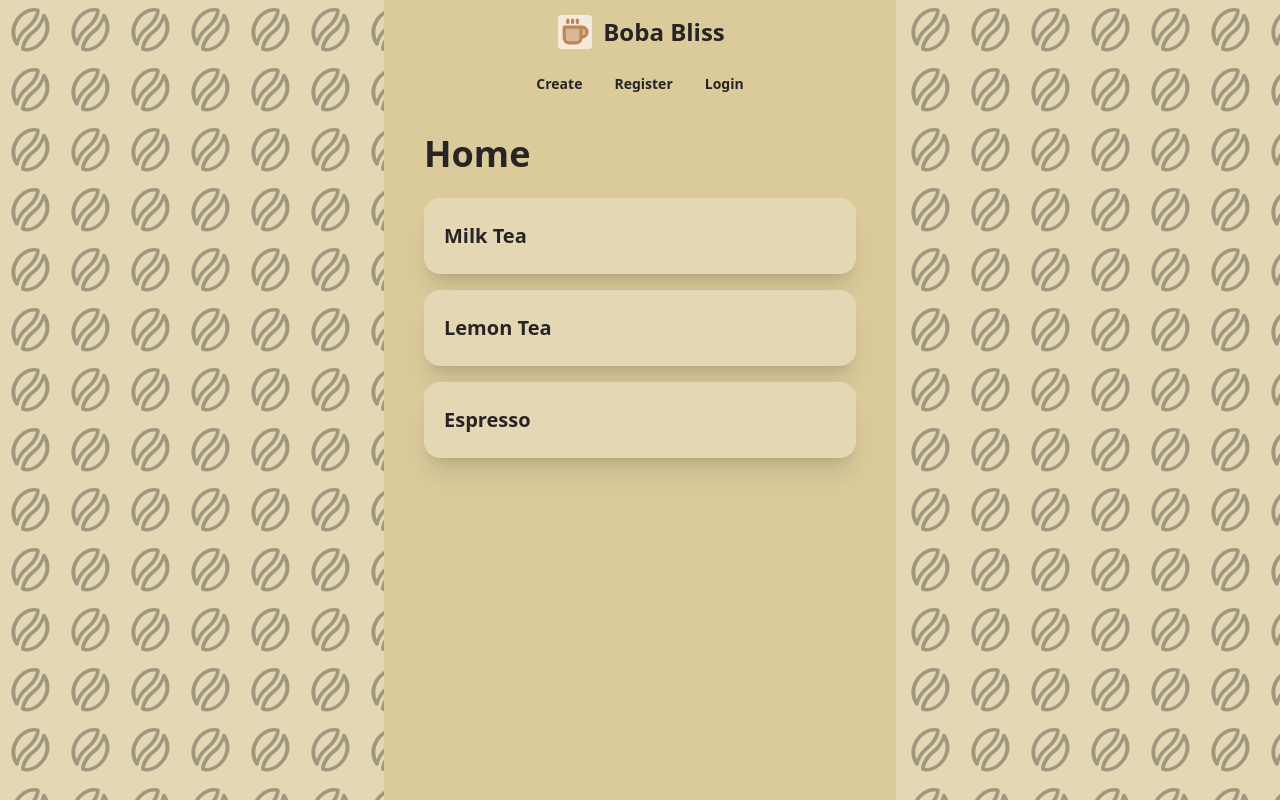
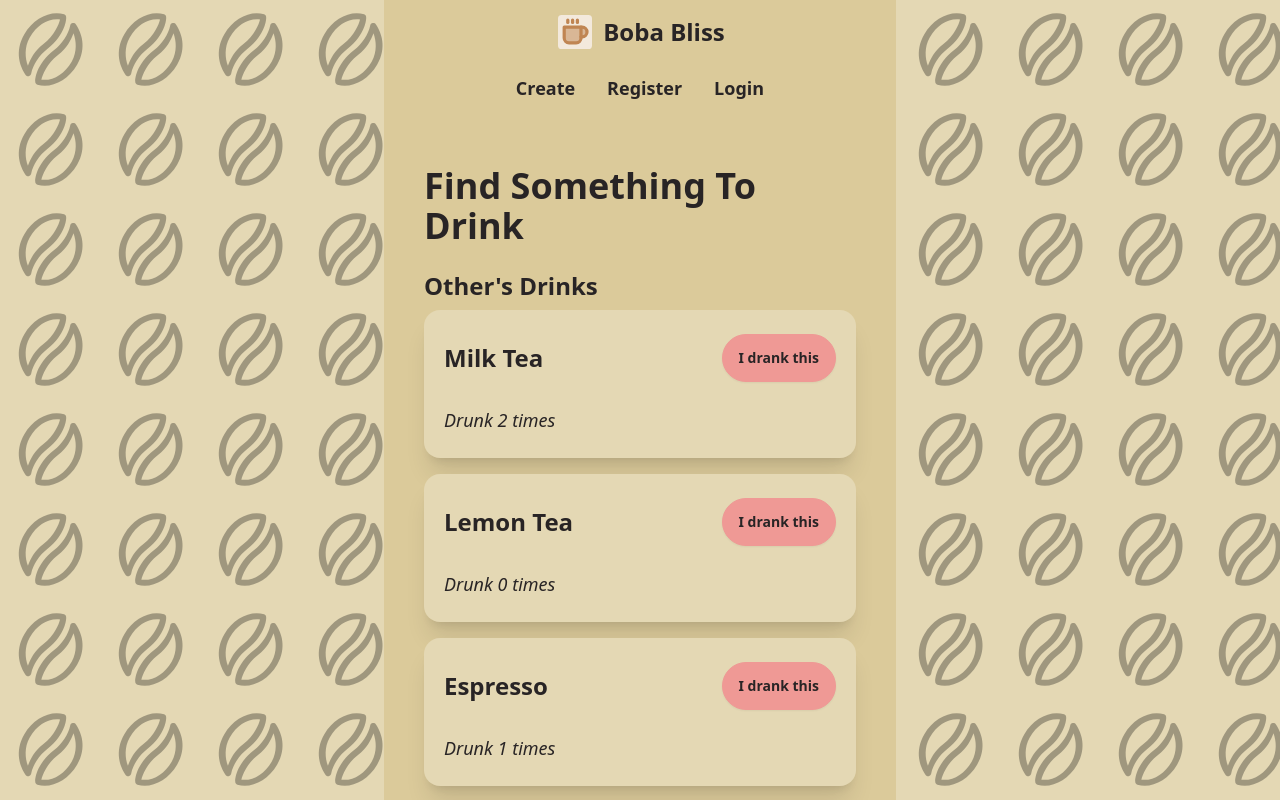
Before and after one commit to leanghok120/Fullstack-Auth, a React (Create React App) app in the folder client/: page / in a window 1280 px wide. Built offline with nearby package versions, Linux system fonts and the light colour scheme.

Commit message:
Add a new component

```diff
--- a/client/src/App.jsx
+++ b/client/src/App.jsx
@@ -30,7 +30,7 @@
       style={{
         backgroundImage: "url('/coffee-bean.svg')",
         backgroundRepeat: "repeat",
-        backgroundSize: "60px 60px",
+        backgroundSize: "100px 100px",
         zIndex: 0,
       }}
     >
--- /dev/null
+++ b/client/src/components/Drink.jsx
@@ -0,0 +1,13 @@
+import React from "react";
+
+export default function Drink({ name, drinks }) {
+  return (
+    <div className="px-5 py-6 bg-base-200 rounded-2xl shadow-xl">
+      <div className="flex justify-between items-center">
+        <h2 className="font-bold text-2xl">{name}</h2>
+        <button className="btn btn-primary rounded-full">I drank this</button>
+      </div>
+      <p className="italic mt-6 text-lg">Drunk {drinks} times</p>
+    </div>
+  );
+}
--- a/client/src/components/Header.jsx
+++ b/client/src/components/Header.jsx
@@ -10,7 +10,7 @@
           Boba Bliss
         </Link>
       </div>
-      <ul className="menu menu-horizontal px-1">
+      <ul className="menu menu-horizontal px-1 text-lg">
         <li>
           <Link className="link-hover font-bold" to={"/create"}>
             Create
--- a/client/src/pages/Create.jsx
+++ b/client/src/pages/Create.jsx
@@ -5,7 +5,7 @@
   return (
     <div className="w-2/5 h-screen mx-auto bg-base-300 p-2">
       <Header />
-      <div className="mt-6 px-8">
+      <div className="mt-12 px-8">
         <h1 className="font-black text-4xl">Create</h1>
       </div>
     </div>
--- a/client/src/pages/Home.jsx
+++ b/client/src/pages/Home.jsx
@@ -1,23 +1,23 @@
 import React from "react";
+import Drink from "../components/Drink";
 import Header from "../components/Header";
 
 export default function Home() {
   const drinks = [
-    { name: "Milk Tea", drinked: false },
-    { name: "Lemon Tea", drinked: false },
-    { name: "Espresso", drinked: false },
+    { name: "Milk Tea", drinks: 2 },
+    { name: "Lemon Tea", drinks: 0 },
+    { name: "Espresso", drinks: 1 },
   ];
 
   return (
     <div className="w-2/5 h-screen mx-auto bg-base-300 p-2">
       <Header />
-      <div className="mt-6 px-8">
-        <h1 className="font-black text-4xl">Home</h1>
-        <div className="flex flex-col gap-4 mt-6">
+      <div className="mt-12 px-8">
+        <h1 className="font-black text-4xl">Find Something To Drink</h1>
+        <h2 className="font-bold text-2xl mt-6">Other's Drinks</h2>
+        <div className="flex flex-col gap-4 mt-2">
           {drinks.map((drink) => (
-            <div className="px-5 py-6 bg-base-200 rounded-2xl shadow-xl">
-              <h2 className="font-bold text-xl">{drink.name}</h2>
-            </div>
+            <Drink name={drink.name} drinks={drink.drinks} />
           ))}
         </div>
       </div>
--- a/client/src/pages/Login.jsx
+++ b/client/src/pages/Login.jsx
@@ -5,7 +5,7 @@
   return (
     <div className="h-screen w-2/5 mx-auto bg-base-300 p-2">
       <Header />
-      <div className="mt-6 px-8">
+      <div className="mt-12 px-8">
         <h1 className="font-black text-4xl mb-5">Login</h1>
         <form
           className="flex flex-col gap-4 mt-6"
--- a/client/src/pages/Register.jsx
+++ b/client/src/pages/Register.jsx
@@ -5,7 +5,7 @@
   return (
     <div className="h-screen w-2/5 mx-auto bg-base-300 p-2">
       <Header />
-      <div className="mt-6 px-8">
+      <div className="mt-12 px-8">
         <h1 className="font-black text-4xl mb-5">Register</h1>
         <form
           className="flex flex-col gap-4 mt-6"
```
